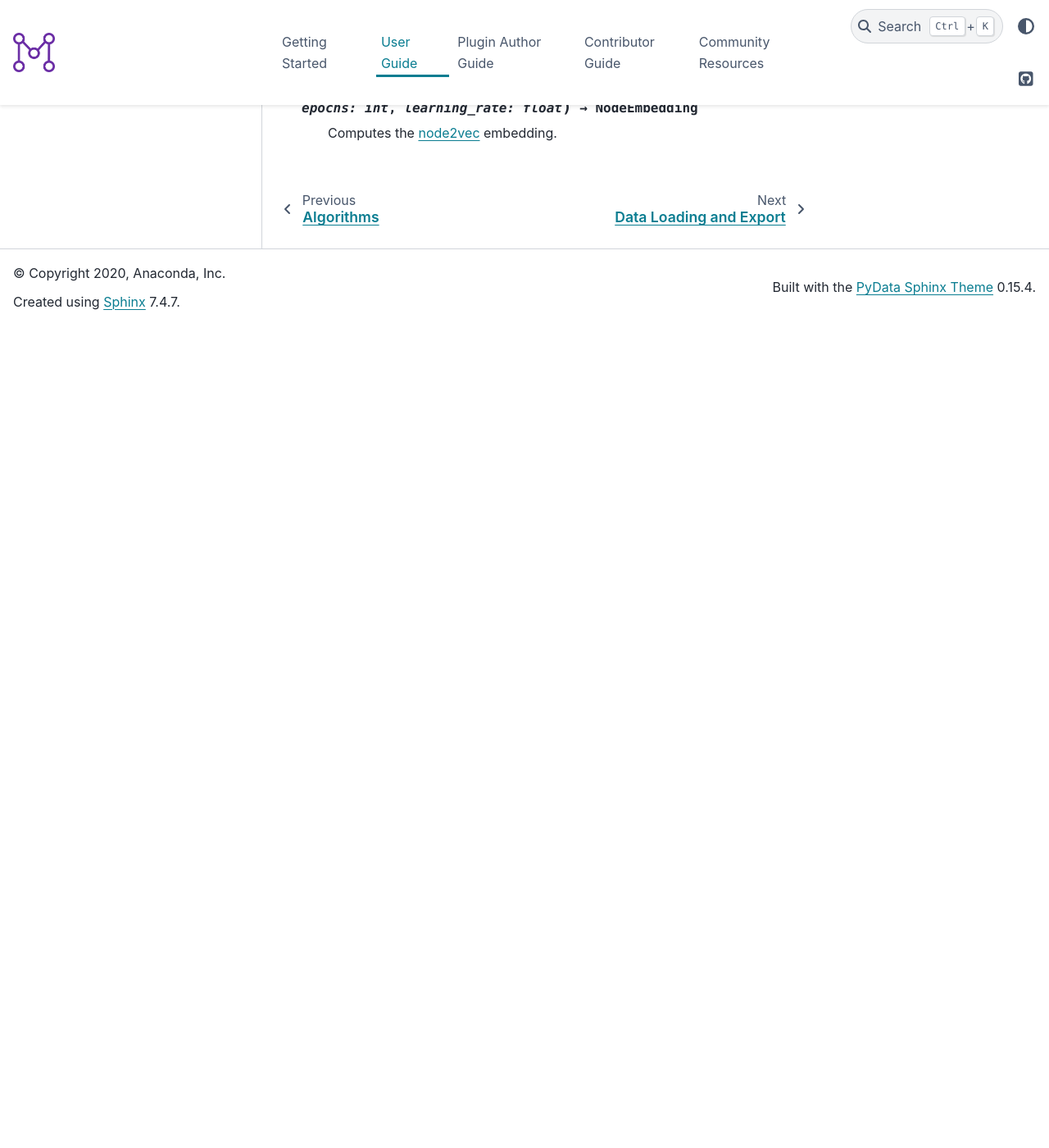
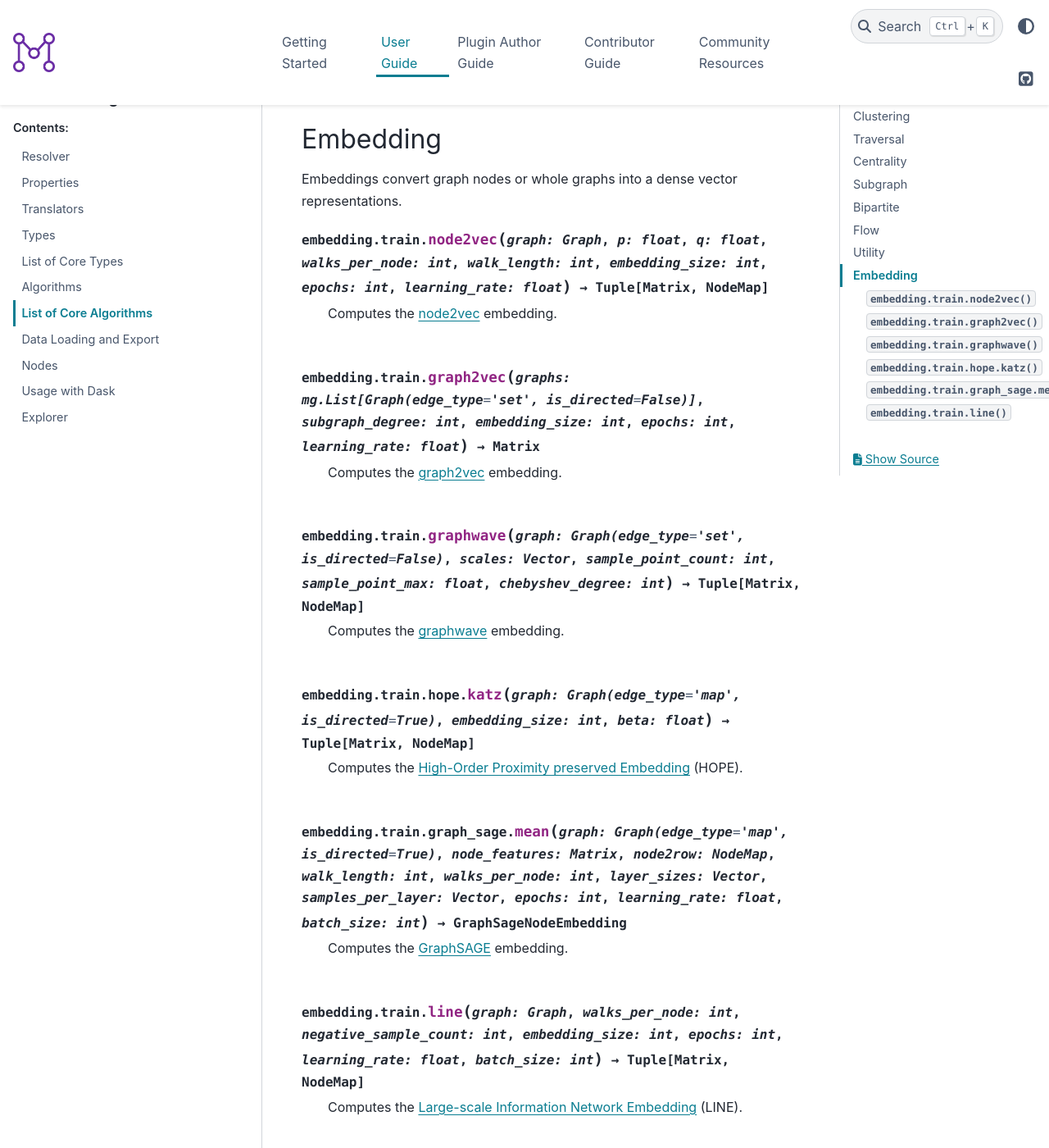
Before and after one commit to metagraph-dev/metagraph, a Sphinx documentation site: the page built from docs/user_guide/algorithm_list.rst, in a window 1280 px wide and 1400 px high, scrolled down 11869 px. Shown: the whole window at 82% size. Built offline with Sphinx 7.4.7 and the PyData theme 0.15.4, drawn with Linux system fonts in a browser that asks for light colours; before the commit the page ends 12266 px from its top, so only the background shows below that; some of the changed text lies outside the part shown.

Commit message:
Update docs with embedding algorithm signatures

```diff
--- a/docs/user_guide/algorithm_list.rst
+++ b/docs/user_guide/algorithm_list.rst
@@ -128,7 +131,8 @@ Traversing through the nodes of a graph is extremely common and important in the
 
 .. py:function:: traversal.astar_search(graph: Graph(edge_type="map", edge_dtype={"int", "float"}), source_node: NodeID, target_node: NodeID, heuristic_func: Callable[[NodeID], float]) -> Vector
 
-    Finds the (possibly non-unique) shortest path via the `A* algorithm <https://en.wikipedia.org/wiki/A*_search_algorithm>`_. ``heuristic_func`` is a unary function that takes a node id and returns an estimated distance to ``target_node``.
+    Finds the (possibly non-unique) shortest path via the `A* algorithm <https://en.wikipedia.org/wiki/A*_search_algorithm>`_.
+    ``heuristic_func`` is a unary function that takes a node id and returns an estimated distance to ``target_node``.
 
     :rtype: Vector of node ids specifying the path from ``source_node`` to ``target_node``
 
@@ -136,7 +140,8 @@ Traversing through the nodes of a graph is extremely common and important in the
 Centrality
 ----------
 
-Many algorithms assign a ranking or value to each vertex/node in the graph based on different properties. This is usually done to find the most important nodes for that metric.
+Many algorithms assign a ranking or value to each vertex/node in the graph based on different properties. This is
+usually done to find the most important nodes for that metric.
 
 
 .. py:function:: centrality.betweenness(graph: Graph(edge_type="map", edge_dtype={"int", "float"}), nodes: Optional[NodeSet] = None, normalize: bool = False) -> NodeMap
@@ -148,7 +153,8 @@ Many algorithms assign a ranking or value to each vertex/node in the graph based
 
 .. py:function:: centrality.katz(graph: Graph(edge_type="map", edge_dtype={"int", "float"}), attenuation_factor: float = 0.01, immediate_neighbor_weight: float = 1.0, maxiter: int = 50, tolerance: float = 1e-05) -> NodeMap
 
-    This algorithm calculates centrality based on total number of walks (as opposed to only considering shortest paths) passing through a node.
+    This algorithm calculates centrality based on total number of walks (as opposed to only considering shortest paths)
+    passing through a node.
 
 
 .. py:function:: centrality.pagerank(graph: Graph(edge_type="map", edge_dtype={"int", "float"}), damping: float = 0.85, maxiter: int = 50, tolerance: float = 1e-05) -> NodeMap
@@ -176,14 +182,16 @@ Many algorithms assign a ranking or value to each vertex/node in the graph based
     Calculates the degree centrality for each node. The degree centrality for a node is its degree over the number of nodes minus 1.
 
     If ``in_edges`` and ``out_edges`` are both false, the degree centrality for all nodes is 0.
-    If the graph is undirected, setting ``in_edges`` or ``out_edges`` or both to true will give identical results (edges will only be counted once per node).
+    If the graph is undirected, setting ``in_edges`` or ``out_edges`` or both to true will give identical results
+    (edges will only be counted once per node).
     If the graph is directed, ``in_edges`` and ``out_edges`` dictate which edges are considered for each node.
 
 
 Subgraph
 --------
 
-Graphs are often too large to handle, so a portion of the graph is extracted. Often this subgraph must satisfy certain properties or have properties similar to the original graph for the subsequent analysis to give good results.
+Graphs are often too large to handle, so a portion of the graph is extracted. Often this subgraph must satisfy certain
+properties or have properties similar to the original graph for the subsequent analysis to give good results.
 
 
 .. py:function:: subgraph.extract_subgraph(graph: Graph, nodes: NodeSet) -> Graph
@@ -242,7 +250,8 @@ Graphs are often too large to handle, so a portion of the graph is extracted. Of
 Bipartite
 ---------
 
-Bipartite Graphs contain two unique sets of nodes. Edges can exist between nodes from different groups, but not between nodes of the same group.
+Bipartite Graphs contain two unique sets of nodes. Edges can exist between nodes from different groups, but not between
+nodes of the same group.
 
 .. py:function:: bipartite.graph_projection(bgraph: BipartiteGraph, nodes_retained: int = 0) -> Graph
 
@@ -316,8 +325,10 @@ These algorithms are small utility functions which perform common operations nee
     Aggregates the edge weights around a node, returning a single value per node.
 
     If ``in_edges`` and ``out_edges`` are False, each node will contain the initial value.
-    For undirected graphs, setting ``in_edges`` or ``out_edges`` or both to true will give identical results (edges will only be counted once per node).
-    For directed graphs, ``in_edges`` and ``out_edges`` affect the result. Setting both will still only give a single value per node, combining all outbound and inbound edge weights.
+    For undirected graphs, setting ``in_edges`` or ``out_edges`` or both to true will give identical results
+    (edges will only be counted once per node).
+    For directed graphs, ``in_edges`` and ``out_edges`` affect the result. Setting both will still only give a single
+    value per node, combining all outbound and inbound edge weights.
 
 .. py:function:: util.graph.filter_edges(graph: Graph(edge_type="map"), func: Callable[[Any], bool]) -> Graph
 
@@ -343,9 +354,13 @@ These algorithms are small utility functions which perform common operations nee
 
     Indicates whether ``g1`` and ``g2`` are isomorphic.
 
-.. py:function:: util.node_embedding.apply(embedding: NodeEmbedding, nodes: Vector) -> Matrix
+.. py:function:: util.node_embedding.apply(matrix: Matrix, node2row: NodeMap, nodes: Vector) -> Matrix
 
-    Returns a dense matrix given an embedding and a vector of NodeIDs.
+    Returns a dense matrix given an embedding, node-to-row mapping, and a vector of NodeIDs.
+
+.. py:function:: util.graph_sage_node_embedding.apply(embedding: GraphSageNodeEmbedding, graph: Graph, node_features: Matrix, node2row: NodeMap) -> Matrix
+
+    Returns a dense matrix from a GraphSage embedding.
 
 
 Embedding
@@ -353,6 +368,26 @@ Embedding
 
 Embeddings convert graph nodes or whole graphs into a dense vector representations.
 
-.. py:function:: embedding.train.node2vec(graph: Graph, p: float, q: float, walks_per_node: int, walk_length: int, embedding_size: int, epochs: int, learning_rate: float) -> NodeEmbedding
+.. py:function:: embedding.train.node2vec(graph: Graph, p: float, q: float, walks_per_node: int, walk_length: int, embedding_size: int, epochs: int, learning_rate: float) -> Tuple[Matrix, NodeMap]
 
     Computes the `node2vec <https://snap.stanford.edu/node2vec/>`__ embedding.
+
+.. py:function:: embedding.train.graph2vec(graphs: mg.List[Graph(edge_type="set", is_directed=False)], subgraph_degree: int, embedding_size: int, epochs: int, learning_rate: float) -> Matrix
+
+    Computes the `graph2vec <https://arxiv.org/abs/1707.05005>`__ embedding.
+
+.. py:function:: embedding.train.graphwave(graph: Graph(edge_type="set", is_directed=False), scales: Vector, sample_point_count: int, sample_point_max: float, chebyshev_degree: int) -> Tuple[Matrix, NodeMap]
+
+    Computes the `graphwave <http://snap.stanford.edu/graphwave/>`__ embedding.
+
+.. py:function:: embedding.train.hope.katz(graph: Graph(edge_type="map", is_directed=True), embedding_size: int, beta: float) -> Tuple[Matrix, NodeMap]
+
+    Computes the `High-Order Proximity preserved Embedding <https://www.kdd.org/kdd2016/papers/files/rfp0184-ouA.pdf>`__ (HOPE).
+
+.. py:function:: embedding.train.graph_sage.mean(graph: Graph(edge_type="map", is_directed=True), node_features: Matrix, node2row: NodeMap, walk_length: int, walks_per_node: int, layer_sizes: Vector, samples_per_layer: Vector, epochs: int, learning_rate: float, batch_size: int) -> GraphSageNodeEmbedding
+
+    Computes the `GraphSAGE <http://snap.stanford.edu/graphsage/>`__ embedding.
+
+.. py:function:: embedding.train.line(graph: Graph, walks_per_node: int, negative_sample_count: int, embedding_size: int, epochs: int, learning_rate: float, batch_size: int) -> Tuple[Matrix, NodeMap]
+
+    Computes the `Large-scale Information Network Embedding <https://arxiv.org/abs/1503.03578>`__ (LINE).
```
Also changed, not shown: other parts of docs/user_guide/algorithm_list.rst (+6 -3 lines).
